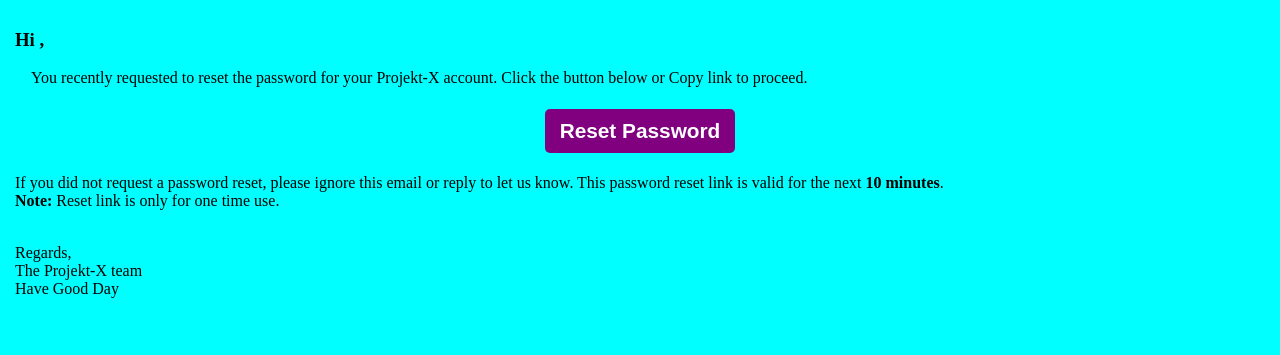
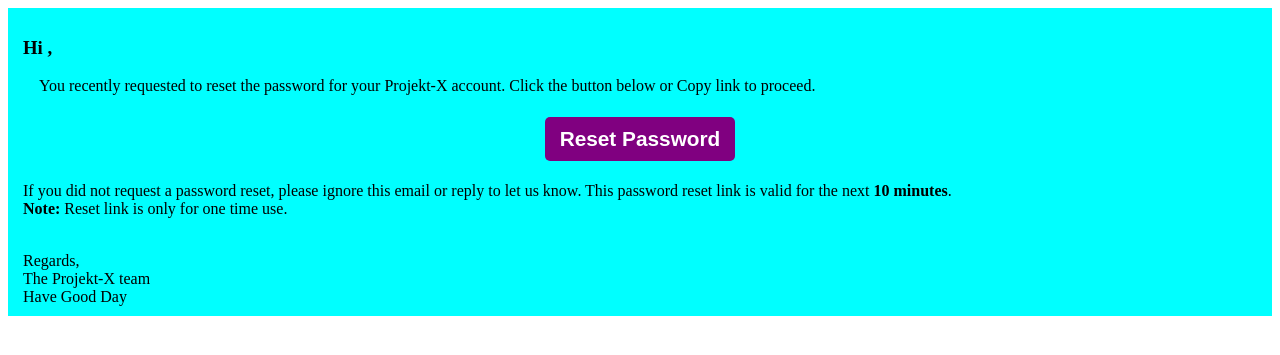
Before and after one commit to T-K-Patel/projekt_x_backend, a Django app: template templates/Mailer/reset_password_mail_template.html in a window 1280 px wide. Shown: the top 355 px of the page. Run offline with Django 4.2, Linux system fonts and the light colour scheme; the template is opened without the code that fills it, so the values that code supplies are empty.

Commit message:
Mailer Templates altered

```diff
--- a/templates/Mailer/registration_success.html
+++ b/templates/Mailer/registration_success.html
@@ -1,12 +1,12 @@
 <html lang="en">
-
   <head>
     <meta charset="UTF-8" />
     <meta name="viewport" content="width=device-width, initial-scale=1.0" />
     <title>Registration Successful</title>
   </head>
 
-<body style="background-color: aqua;
+  <body>
+    <div style="background-color: aqua;
             color: black;
             padding: 10px 15px;
             box-sizing: border-box;
@@ -33,6 +33,6 @@
         The Projekt-X team<br />
         Have Good Day
       </footer>
+    </div>
   </body>
-
 </html>
--- a/templates/Mailer/reset_password_mail_template.html
+++ b/templates/Mailer/reset_password_mail_template.html
@@ -1,20 +1,19 @@
 <!DOCTYPE html>
 <html lang="en">
-
   <head>
     <meta charset="UTF-8" />
     <meta name="viewport" content="width=device-width, initial-scale=1.0" />
     <title>Reset Password</title>
   </head>
 
-<body style="background-color: aqua;
+  <body>
+    <div style="background-color: aqua;
       color: black;
       padding: 10px 15px;
       box-sizing: border-box;
       margin: 0;">
       <h3>Hi {{ username }},</h3>
-  <p>&nbsp;&nbsp;&nbsp;&nbsp;You recently requested to reset the password for your Projekt-X account. Click the button
-    below or Copy link to proceed.</p>
+      <p>&nbsp;&nbsp;&nbsp;&nbsp;You recently requested to reset the password for your Projekt-X account. Click the button below or Copy link to proceed.</p>
 
       <h1 style="text-align: center;"><a href="{{ url }}"><button style="padding: 10px 15px;
       background-color: purple;
@@ -27,17 +26,16 @@
       color: blue;
       border: 0;
       text-decoration: none;
-      border-radius: 5px;">{{url}}</a>
+      border-radius: 5px;">{{ url }}</a>
 
       <p>
-    If you did not request a password reset, please ignore this email or reply to let us know. This password reset link
-    is valid for the next <strong>10 minutes</strong>. <br />
+        If you did not request a password reset, please ignore this email or reply to let us know. This password reset link is valid for the next <strong>10 minutes</strong>. <br />
         <strong>Note:</strong> Reset link is only for one time use.
       </p>
       <br />
       <footer>
         Regards,<br />The Projekt-X team<br />Have Good Day
       </footer>
+    </div>
   </body>
-
 </html>
```
Lines whose indentation alone changed are shown as unchanged.
